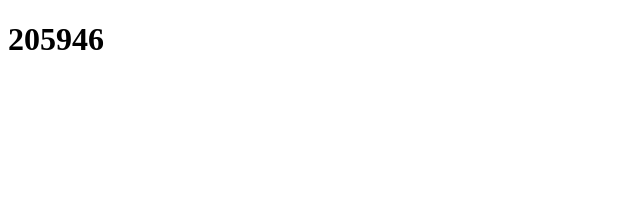
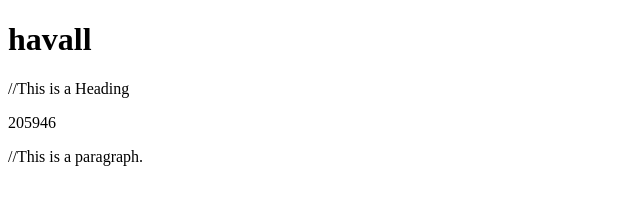
Before and after one commit to Vollren/Vollren.github.io, a plain HTML site: page index.html in a window 1280 px wide. Shown: the whole page, without its empty margins (0-640 px from the left). Drawn offline with Linux system fonts and the light colour scheme.

Commit message:
Update index.html

```diff
--- a/index.html
+++ b/index.html
@@ -1,10 +1,12 @@
 <!DOCTYPE html>
 <html>
-<head lang"en">
-<meta charset="UTF-8">
-<title>205946</title>
+<head>
+<title>Page Title</title>
 </head>
 <body>
-<h1>205946</h1>
+
+<h1>havall</h1> //This is a Heading
+<p>205946</p> //This is a paragraph.
+
 </body>
 </html>
```
